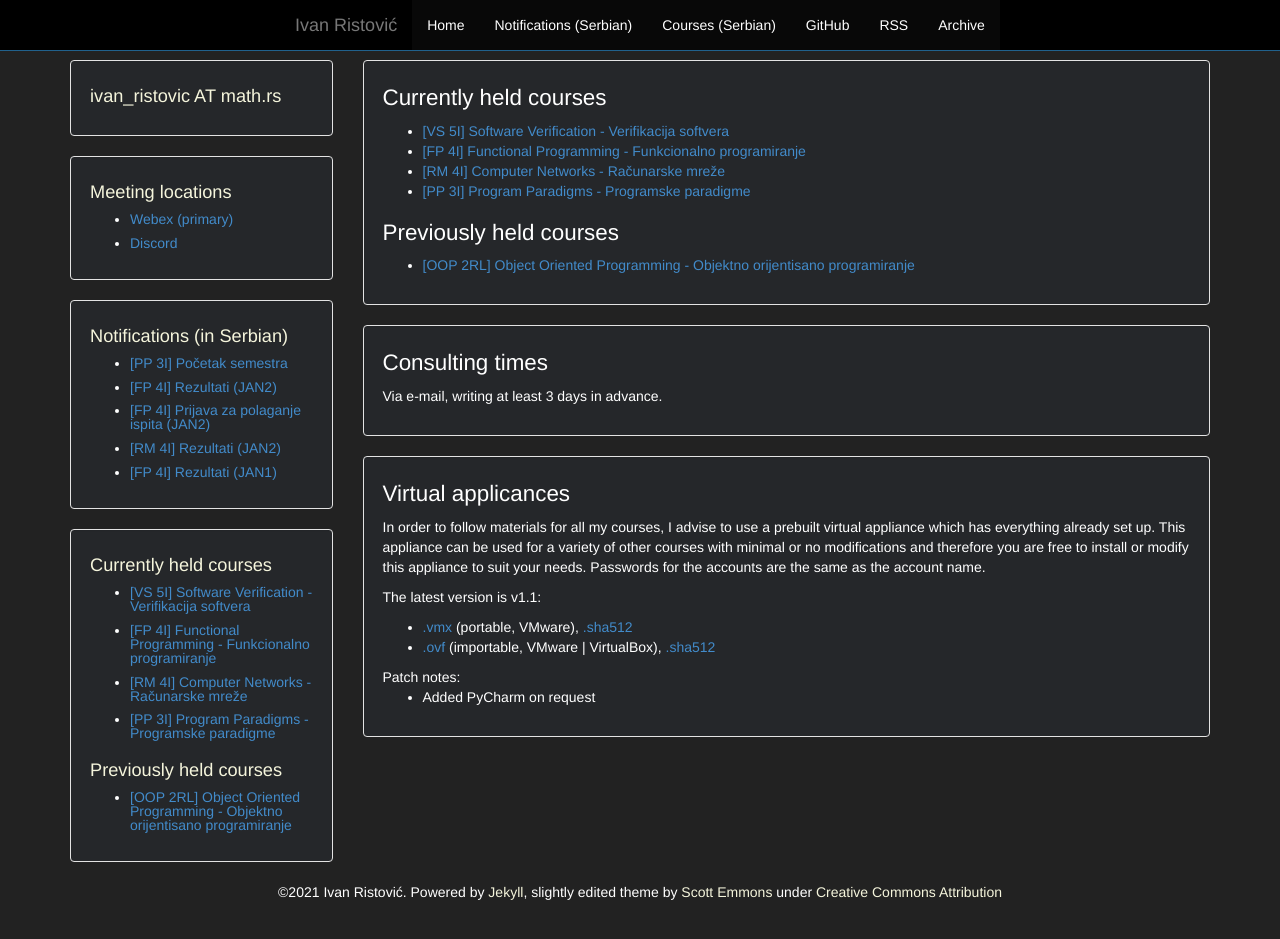
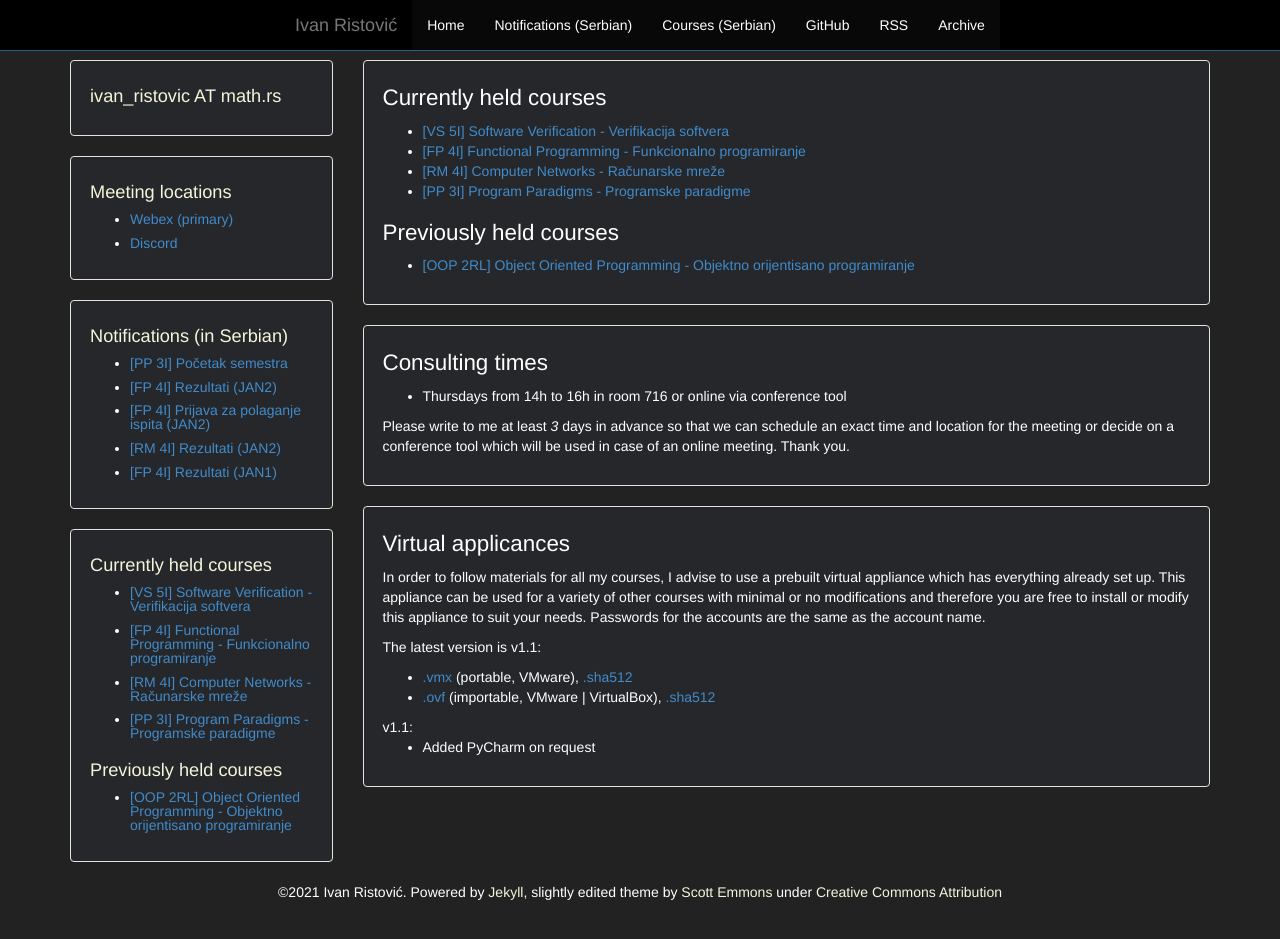
Before and after one commit to ivan-ristovic/ivan-ristovic.github.io, a Jekyll site: the page built from courses.html, in a window 1280 px wide and 972 px high. Shown: the top 939 px of the window. Built offline with Jekyll 4.4.1, drawn with Linux system fonts in a browser that asks for light colours.

Commit message:
Update consulting times

```diff
--- a/courses.html
+++ b/courses.html
@@ -10,11 +10,10 @@ layout: default
 
 <div class="well">
   <h1>Consulting times</h1>
-  <!-- <ul>
-      <li>Wednesdays at 11h in room 716</li>
-      <li>Thursdays at 14h in room 716</li>
-  </ul> -->
-  <p>Via e-mail, writing at least 3 days in advance.</p>
+  <ul>
+      <li>Thursdays from 14h to 16h in room 716 or online via conference tool</li>
+  </ul>
+  <p>Please write to me at least <em>3</em> days in advance so that we can schedule an exact time and location for the meeting or decide on a conference tool which will be used in case of an online meeting. Thank you.</p>
 </div>
 
 <div class="well">
@@ -37,7 +36,7 @@ layout: default
         <a href="https://raw.githubusercontent.com/ivan-ristovic/ivan-ristovic.github.io/master/courses/irvm_v1_ovf.sha512">.sha512</a>
       </li>
     </ul>
-    Patch notes:
+    v1.1:
     <ul>
       <li>Added PyCharm on request</li>
     </ul>
```
